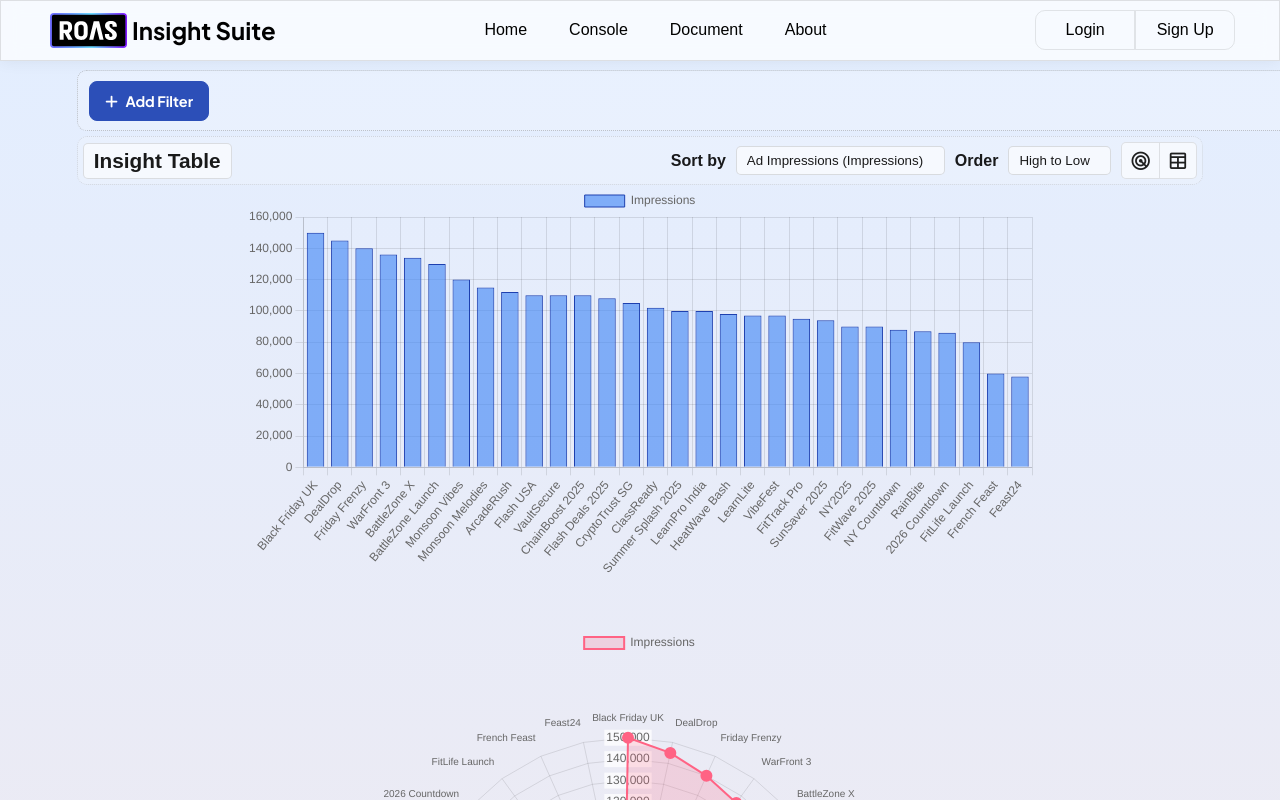
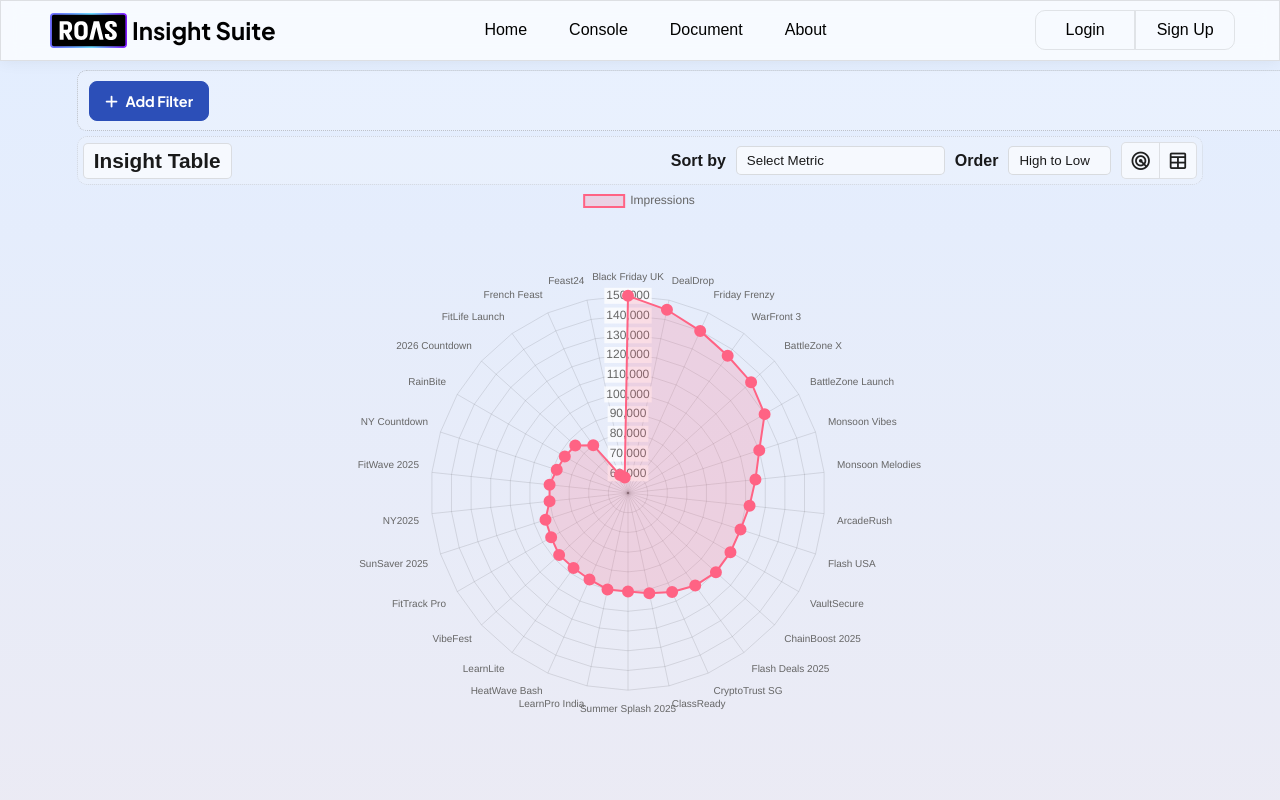
Before and after one commit to ijaihari/AdROI-Insight-Suite, a React (Vite) app: page /console in a window 1280 px wide. Both pictures are taken after a click on the button "radar". Shown: the top 800 px of the page. Built offline with nearby package versions, Linux system fonts and the light colour scheme.

Commit message:
table and chart update

```diff
--- a/src/components/FilteredTable.jsx
+++ b/src/components/FilteredTable.jsx
@@ -3,14 +3,24 @@ import { useParams } from "react-router-dom";
 import { setDataCount } from "../store/FilterSlice";
 import { useEffect, useMemo, useState } from "react";
 import { Radar } from "react-chartjs-2";
-import { Chart as ChartJS, RadialLinearScale, PointElement, LineElement, Filler, Tooltip, Legend, } from "chart.js";
-import { Bar } from "react-chartjs-2";
-import { BarElement, CategoryScale, LinearScale } from "chart.js";
-
-ChartJS.register(BarElement, CategoryScale, LinearScale);
-
+import { Bar } from 'react-chartjs-2';
+import {
+  Chart as ChartJS,
+  RadialLinearScale,
+  PointElement,
+  LineElement,
+  Filler,
+  Tooltip,
+  Legend,
+  BarElement,
+  CategoryScale,
+  LinearScale,
+} from "chart.js";
 
 ChartJS.register(
+  BarElement,
+  CategoryScale,
+  LinearScale,
   RadialLinearScale,
   PointElement,
   LineElement,
@@ -24,7 +34,7 @@ function FilteredTable() {
   const { mockData, AddedFilter, dataCount } = useSelector((state) => state.filter);
   const { id } = useParams();
 
-  const [sortMetric, setSortMetric] = useState("Impressions");
+  const [sortMetric, setSortMetric] = useState(""); // no default sort selected
   const [sortOrder, setSortOrder] = useState("desc");
   const [viewMode, setViewMode] = useState("table"); // "chart" or "table"
 
@@ -65,10 +75,12 @@ function FilteredTable() {
       }
     }
 
-    if (sortMetric) {
+    const activeMetric = sortMetric || "Impressions";
+
+    if (activeMetric) {
       result = [...result].sort((a, b) => {
-        const aVal = parseFloat(a[sortMetric]) || 0;
-        const bVal = parseFloat(b[sortMetric]) || 0;
+        const aVal = parseFloat(a[activeMetric]) || 0;
+        const bVal = parseFloat(b[activeMetric]) || 0;
         return sortOrder === "asc" ? aVal - bVal : bVal - aVal;
       });
     }
@@ -80,15 +92,17 @@ function FilteredTable() {
     dispatch(setDataCount(filteredData.length));
   }, [filteredData, dispatch]);
 
+  const activeMetric = sortMetric || "Impressions";
+
   // Radar chart data setup
   const radarData = {
     labels: filteredData.map((item) => `${item.campaign}`),
     datasets: [
       {
-        label: sortMetric || "Metric",
-        data: filteredData.map((item) => parseFloat(item[sortMetric]) || 0),
-        backgroundColor: "rgba(255, 99, 132, 0.2)",  // light red fill
-        borderColor: "rgba(255, 99, 132, 1)",         // red border
+        label: activeMetric,
+        data: filteredData.map((item) => parseFloat(item[activeMetric]) || 0),
+        backgroundColor: "rgba(255, 99, 132, 0.2)", // light red fill
+        borderColor: "rgba(255, 99, 132, 1)", // red border
         borderWidth: 2,
         pointBackgroundColor: "rgba(255, 99, 132, 1)", // red points
         pointRadius: 5,
@@ -107,13 +121,13 @@ function FilteredTable() {
             if (!item) return "No data";
 
             return [
-              `Value: ${item?.[sortMetric] ?? "N/A"}`,
+              `Value: ${item?.[activeMetric] ?? "N/A"}`,
               `Campaign: ${item?.campaign ?? "N/A"}`,
               `Ad Network: ${item?.ad_network ?? "N/A"}`,
               `Ad Group: ${item?.Ad_Group ?? "N/A"}`,
-              `Country: ${item?.country ?? "N/A"}`
+              `Country: ${item?.country ?? "N/A"}`,
             ];
-          }
+          },
         },
       },
     },
@@ -130,10 +144,10 @@ function FilteredTable() {
     labels: filteredData.map((item) => `${item.campaign}`),
     datasets: [
       {
-        label: sortMetric || "Metric",
-        data: filteredData.map((item) => parseFloat(item[sortMetric]) || 0),
+        label: activeMetric,
+        data: filteredData.map((item) => parseFloat(item[activeMetric]) || 0),
         backgroundColor: "rgba(59, 130, 246, 0.6)", // Tailwind's blue-500
-        borderColor: "rgba(30, 64, 175, 1)",         // Tailwind's blue-800
+        borderColor: "rgba(30, 64, 175, 1)", // Tailwind's blue-800
         borderWidth: 1,
       },
     ],
@@ -148,15 +162,15 @@ function FilteredTable() {
             const i = context.dataIndex;
             const item = filteredData[i];
             return [
-              `Value: ${item?.[sortMetric] ?? "N/A"}`,
+              `Value: ${item?.[activeMetric] ?? "N/A"}`,
               `Campaign: ${item?.campaign ?? "N/A"}`,
               `Ad Network: ${item?.ad_network ?? "N/A"}`,
               `Ad Group: ${item?.Ad_Group ?? "N/A"}`,
-              `Country: ${item?.country ?? "N/A"}`
+              `Country: ${item?.country ?? "N/A"}`,
             ];
-          }
-        }
-      }
+          },
+        },
+      },
     },
     scales: {
       y: {
@@ -164,7 +178,6 @@ function FilteredTable() {
       },
     },
   };
-
 
   return (
     <div className="table-container">
@@ -205,17 +218,15 @@ function FilteredTable() {
         </div>
       </section>
 
-      {viewMode === "chart" && sortMetric ? (
-        <div className="chart-grid" >
+      {viewMode === "chart" ? (
+        <div className="chart-grid">
+          <div style={{ width: "52%" }}>
+            <Radar data={radarData} options={radarOptions} />
+          </div>
           <div style={{ width: "70%" }}>
             <Bar data={barData} options={barOptions} />
           </div>
-          <div style={{ width: "55%" }}>
-            <Radar data={radarData} options={radarOptions} />
-          </div>
-
         </div>
-
       ) : viewMode === "table" ? (
         filteredData.length > 0 ? (
           <table className="data-table">
```
